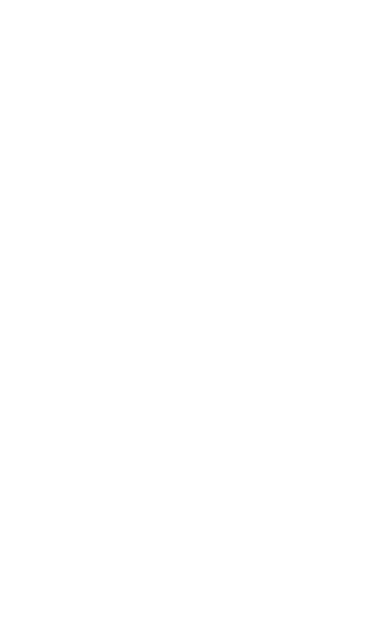
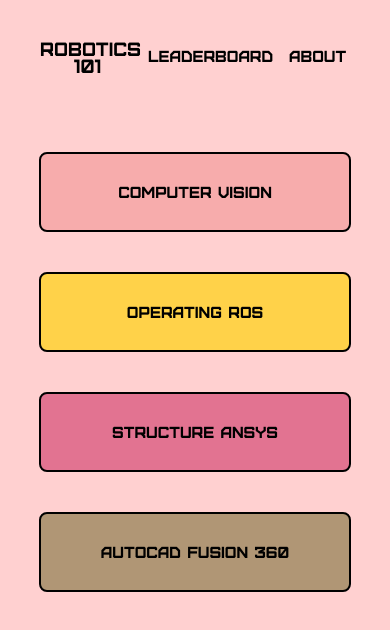
Before and after one commit to Robotics-Club-IITG/IIRC, a React (Create React App) app in the folder client/: page /mobile in a window 390 px wide. Before the commit this address had no page. Shown: the top 630 px of the page. Built offline with nearby package versions, Linux system fonts and the light colour scheme; the HTML template or start-up script is replaced by a standard one; a web font is replaced by a local one.

Commit message:
add mobile view

```diff
--- a/client/src/App.js
+++ b/client/src/App.js
@@ -3,6 +3,7 @@
 import CourseScreen from "./screens/CourseScreen";
 import Popup from "./components/Popup";
 import LeaderBoard from "./screens/LeaderBoard";
+import MobileView from "./screens/MobileView";
 
 function App() {
 
@@ -11,6 +12,7 @@
     <BrowserRouter>
       <Routes>
         <Route path="/" element={<CourseScreen/>} />
+        <Route path="/mobile" element={<MobileView/>} />
         <Route path="/events" element={<CourseScreen/>} />
         <Route path="/leaderboard" element={< LeaderBoard />} />
         <Route path="/about" element={<Popup expand={true} cardNo={5}/>} />
--- a/client/src/components/Navbar.css
+++ b/client/src/components/Navbar.css
@@ -1,3 +1,10 @@
+.navbar > h1 {
+  text-align: center;
+  font-size: 2rem;
+  font-family: Furore;
+  line-height: 90%;
+  color: black;
+}
 .navbar > ul >li {
   margin: 0 8px;
 }
@@ -7,3 +14,19 @@
   font-family: Furore;
   line-height: 90%;
 }
+
+@media (max-width: 768px) {
+  .navbar > h1 {
+    font-size: 1.2rem;
+    margin-left: 0;
+  }
+  .navbar>ul {
+    padding: 0 5px;
+  }
+  .navbar li:first-child {
+    display: none;
+  }
+    .navbar>ul>li>a{
+      font-size: 1rem;
+    }
+}
--- a/client/src/components/Navbar.jsx
+++ b/client/src/components/Navbar.jsx
@@ -2,9 +2,10 @@
 import { Link } from 'react-router-dom'
 import './Navbar.css'
 function Navbar({ bgColor, color }) {
+
   return (
     <nav className='navbar w-full flex px-10 py-10 justify-between items-center' style={{ backgroundColor: bgColor, color: color }}>
-      <img className='w-[95px] h-[32px] object-contain' src={require("../assets/logo.png")} alt="logo" />
+      <h1 className='w-[95px] h-[32px] ' alt="logo"><Link to='/'>ROBOTICS 101</Link></h1>
       <ul className="list-none flex flex-1 px-[15%] justify-around  items-center">
         <li>
           <Link to='/events'>EVENTS</Link>
--- a/client/src/components/Popup.css
+++ b/client/src/components/Popup.css
@@ -139,3 +139,17 @@
     transform: translateY(100%);
   }
 }
+
+/*  Mobile view */
+
+@media (max-width: 768px) {
+  .popup__left {
+    display: none;
+  }
+  .popup__right {
+    flex: 1;
+  }
+  .mobile_popup_close {
+    display: block;
+  }
+}
--- a/client/src/components/Popup.jsx
+++ b/client/src/components/Popup.jsx
@@ -84,6 +84,10 @@
             </div>
             <div style={stylesRight} className="popup__right overflow-y-scroll">
               <div className="popup__right_item mt-14 m-10">
+                <svg className='cursor-pointer hidden mobile_popup_close' onClick={handleClose} width="67" height="67" viewBox="0 0 67 67" fill="none" xmlns="http://www.w3.org/2000/svg">
+                  <path d="M19.1464 51.3536L19.5 51.7071L19.8536 51.3536L33.5 37.7071L47.1464 51.3536L47.5 51.7071L47.8536 51.3536L51.3536 47.8536L51.7071 47.5L51.3536 47.1464L37.7071 33.5L51.3536 19.8536L51.7071 19.5L51.3536 19.1464L47.8536 15.6464L47.5 15.2929L47.1464 15.6464L33.5 29.2929L19.8536 15.6464L19.5 15.2929L19.1464 15.6464L15.6464 19.1464L15.2929 19.5L15.6464 19.8536L29.2929 33.5L15.6464 47.1464L15.2929 47.5L15.6464 47.8536L19.1464 51.3536Z" fill={colorLeft} stroke={colorLeft} />
+                  <rect x="2" y="2" width="63" height="63" rx="31.5" stroke={colorLeft} stroke-width="4" />
+                </svg>
                 <h2>01</h2>
                 < hr className='border-gray-300 ' />
                 <h1>
@@ -102,7 +106,8 @@
                 <h1>
                   TASK LIST
                 </h1>
-                <p>Lorem ipsum dolor, sit amet consectetur adipisicing elit. Dolorem, atque placeat eos nesciunt cumque, officia quis qui deserunt quas totam velit amet earum minus ut! Quae facilis voluptatem alias voluptates nam aliquid cumque ex corporis beatae veritatis cum vitae nihil deleniti voluptatum, porro quisquam necessitatibus ipsa provident voluptatibus non repellat.
+                <p>
+                  {/* Lorem ipsum dolor, sit amet consectetur adipisicing elit. Dolorem, atque placeat eos nesciunt cumque, officia quis qui deserunt quas totam velit amet earum minus ut! Quae facilis voluptatem alias voluptates nam aliquid cumque ex corporis beatae veritatis cum vitae nihil deleniti voluptatum, porro quisquam necessitatibus ipsa provident voluptatibus non repellat. */}
                 </p>
                 <div className="popup__right_weekElementContainer space-y-4 my-4">
                   <WeekElement weekNo={'01'} />
@@ -117,7 +122,7 @@
                   SUBMISSION
                 </h1>
 
-                <p>Lorem ipsum dolor, sit amet consectetur adipisicing elit. Dolorem, atque placeat eos nesciunt cumque, officia quis qui deserunt quas totam velit amet earum minus ut! Quae facilis voluptatem alias voluptates nam aliquid cumque ex corporis beatae veritatis cum vitae nihil deleniti voluptatum, porro quisquam necessitatibus ipsa provident voluptatibus non repellat.
+                <p>Submission <span className="underline">link</span>
                 </p>
               </div>
 
--- a/client/src/screens/LeaderBoard.css
+++ b/client/src/screens/LeaderBoard.css
@@ -85,3 +85,11 @@
   font-weight: 400;
   line-height: 90%;
 }
+
+@media (max-width: 768px) {
+  .leaderBoard__stats_content_item>h1,.leaderBoard__stats_title>h1 {
+    font-size: 1.2rem;
+  }
+
+
+}
--- /dev/null
+++ b/client/src/screens/MobileView.jsx
@@ -0,0 +1,38 @@
+import React, { useState } from 'react'
+import { cardDetails } from '../components/themeDetails'
+import Popup from '../components/Popup';
+import Navbar from '../components/Navbar';
+
+function MobileView() {
+  const [expand, setExpand] = useState(false)
+  const [cardNo, setCardNo] = useState(0);
+  const MobileViewCard = ({ title, cardNo, bgColor, color }) =>{
+    const styles = {
+      backgroundColor: bgColor,
+      fontFamily :"Furore"
+    }
+    return (
+      <div onClick={() => {
+        setCardNo(cardNo);
+        setExpand(true);
+        }} style={styles} className='h-20 flex justify-center items-center border-black rounded-lg w-[80%] border-2 text-black'>
+        <h1>{title}</h1>
+      </div>
+    )
+  }
+  return (
+    <div className='text-white bg-[#FFD0D0] h-screen overflow-hidden'>
+      <div className='mb-10'><Navbar bgColor={'#FFD0D0'} color={'black'}/></div>
+      <div className='h-[80vh]  flex flex-col items-center space-y-10'>
+      {cardDetails.map((detail, index) => {
+        return <MobileViewCard key={index} title={detail.title} cardNo={index+1} bgColor={detail.bgColor} color={detail.color} />
+      })}
+      </div>
+      <div className={`courseCard__popup ${expand ? '':'hidden'}`} >
+        {expand && <Popup expand={expand} setExpand={setExpand} cardNo={cardNo} />}
+      </div>
+    </div>
+  )
+}
+
+export default MobileView
```
Also changed, not shown: client/src/components/CourseCard.css (+20 -0 lines), client/src/screens/CourseScreen.css (+13 -0 lines).
